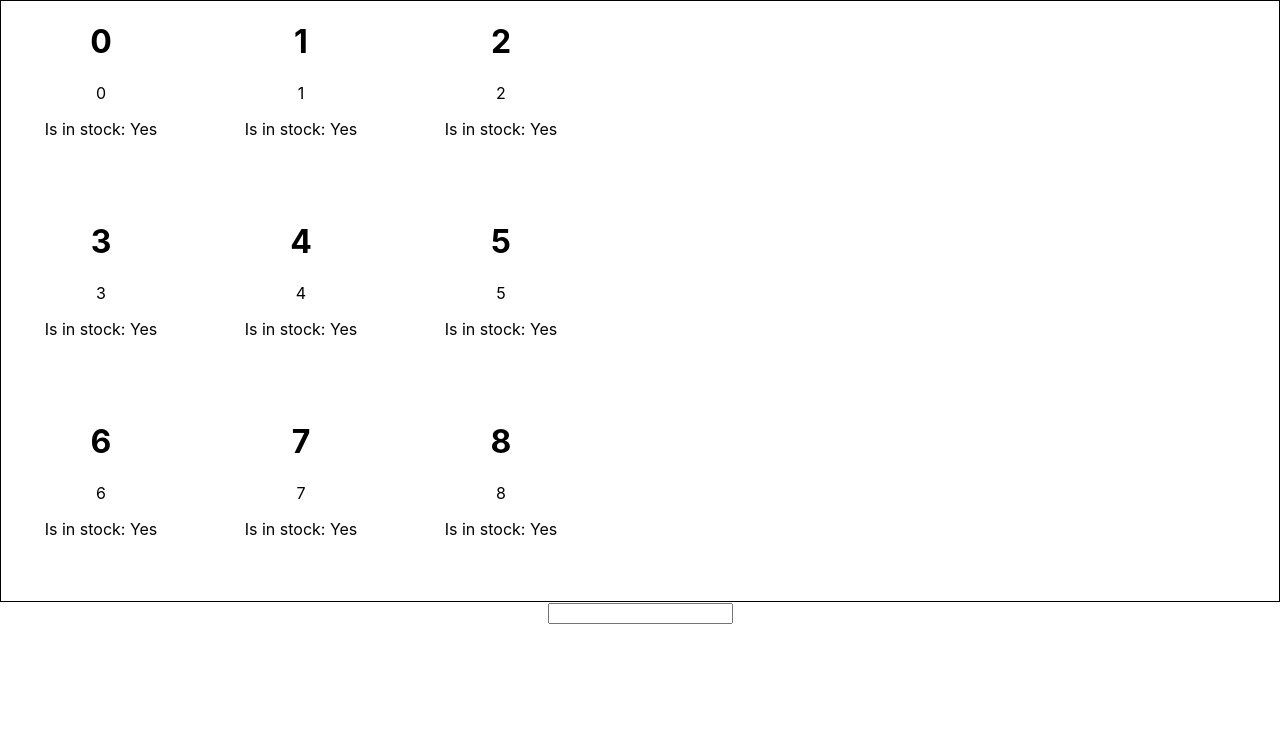
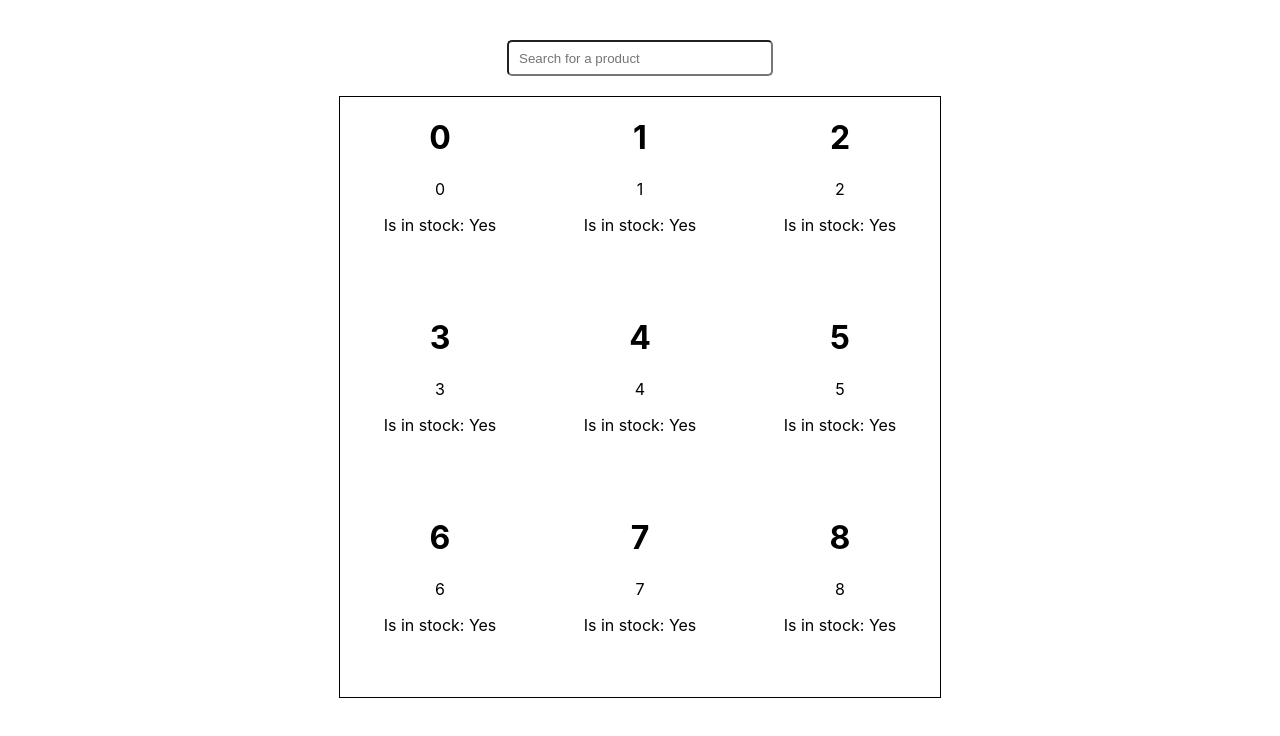
Before and after one commit to viktor-okomdal/Front-end-test, a React (Create React App) app: page / in a window 1280 px wide. Shown: the top 736 px of the page. Built offline with nearby package versions, Linux system fonts and the light colour scheme.

Commit message:
filter input tests

```diff
--- a/src/components/GridComponent.tsx
+++ b/src/components/GridComponent.tsx
@@ -11,10 +11,10 @@ export const GridComponent = () => {
   }
 
   return (
-    <div>
+    <MainWrapper>
+      <Filter type='text' placeholder='Search for a product' />
       <GridWrapper>{Products}</GridWrapper>
-      <input type='text' />
-    </div>
+    </MainWrapper>
   );
 };
 
@@ -24,3 +24,19 @@ const GridWrapper = styled.div`
   grid-template-rows: repeat(3, 200px);
   border: solid 1px black;
 `;
+
+const MainWrapper = styled.div`
+  margin-top: 40px;
+  display: flex;
+  flex-direction: column;
+  justify-content: center;
+  align-items: center;
+`;
+
+const Filter = styled.input`
+  margin-bottom: 20px;
+  border-radius: 5px;
+  padding-left: 10px;
+  width: 250px;
+  height: 30px;
+`;
```
Also changed, not shown: 1 other file (tests, documents, lock files or other folders).
